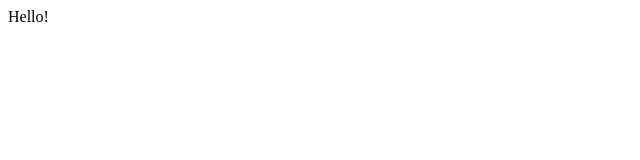
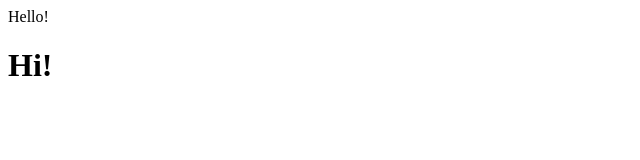
Before and after one commit to J11oJG/git_youtube, a plain HTML site: page index.html in a window 1280 px wide. Shown: the full height of the page, 0-640 px from the left. Drawn offline with Linux system fonts and the light colour scheme.

Commit message:
added something

```diff
--- a/index.html
+++ b/index.html
@@ -1 +1,3 @@
-<div>Hello!</div>
+<div>Hello!
+    <h1>Hi!</h1>
+</div>
```
